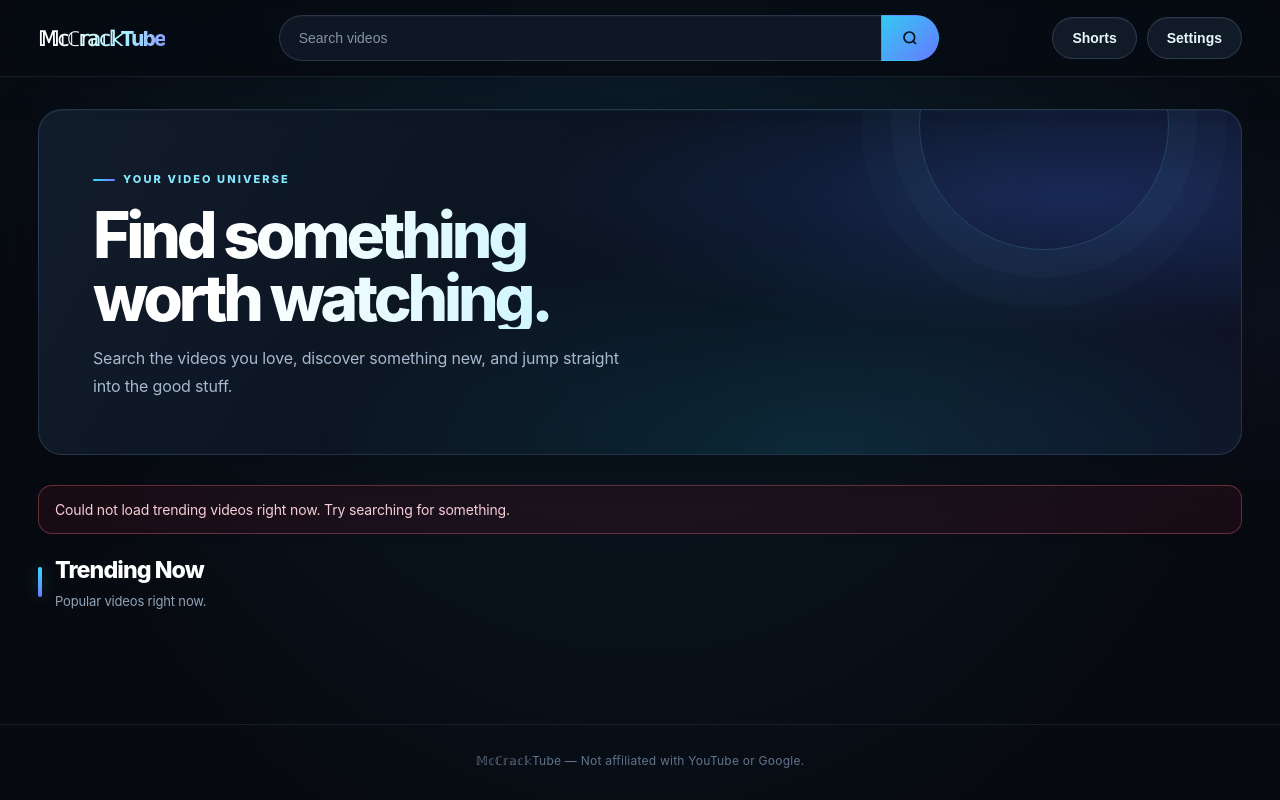
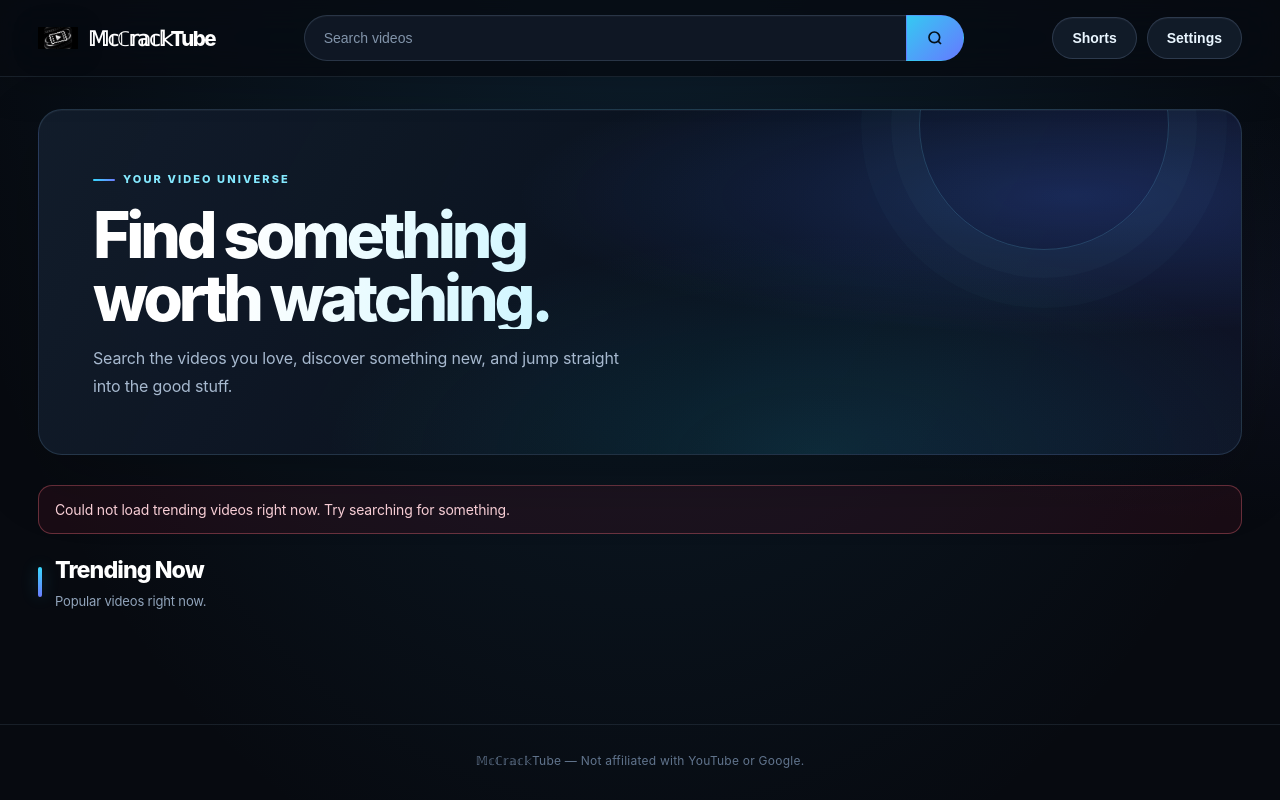
Before and after one commit to Patrickmango49/mccracktube, a website: page public/index.html in a window 1280 px wide. Drawn offline with Linux system fonts and the light colour scheme; no server answers.

Commit message:
Use favicon.png as site icon and brand logo

```diff
--- a/public/index.html
+++ b/public/index.html
@@ -3,6 +3,7 @@
 <head>
   <meta charset="UTF-8" />
   <meta name="viewport" content="width=device-width, initial-scale=1.0" />
+  <link rel="icon" type="image/png" href="/favicon.png" />
   <title>𝕄𝕔ℂ𝕣𝕒𝕔𝕜Tube - Watch Videos</title>
   <meta name="description" content="𝕄𝕔ℂ𝕣𝕒𝕔𝕜Tube - Your dark-mode video destination." />
   <meta property="og:title" content="𝕄𝕔ℂ𝕣𝕒𝕔𝕜Tube" />
@@ -66,6 +67,7 @@
       transition: opacity .2s;
     }
     .logo:hover { opacity: 0.8; }
+    .logo img { width: 36px; height: 36px; object-fit: contain; display: block; flex: 0 0 auto; border-radius: 9px; }
 
     .search-form {
       flex: 1;
@@ -481,6 +483,8 @@
       color: transparent;
       transition: filter .2s, transform .2s;
     }
+    .logo { display: inline-flex; align-items: center; gap: 10px; color: #fff; background: none; -webkit-text-fill-color: #fff; }
+    .logo img { width: 40px; height: 40px; border-radius: 11px; object-fit: contain; filter: drop-shadow(0 3px 12px rgba(0,0,0,.25)); }
     .logo:hover { opacity: 1; filter: drop-shadow(0 0 15px rgba(56,217,255,.25)); transform: translateY(-1px); }
     .search-form { max-width: 660px; filter: none; }
     .search-input {
@@ -721,7 +725,7 @@
 <body>
   <header>
     <div class="header-inner">
-      <button class="logo" onclick="goHome()" aria-label="Go to home">𝕄𝕔ℂ𝕣𝕒𝕔𝕜Tube</button>
+      <button class="logo" onclick="goHome()" aria-label="McCrackTube home"><img src="/favicon.png" alt="" /><span>𝕄𝕔ℂ𝕣𝕒𝕔𝕜Tube</span></button>
       <form class="search-form" id="searchForm" aria-label="Video search form">
         <input id="searchInput" class="search-input" type="text" placeholder="Search videos" autocomplete="off" aria-label="Search videos" />
         <button class="search-btn" type="submit" aria-label="Search">
```
